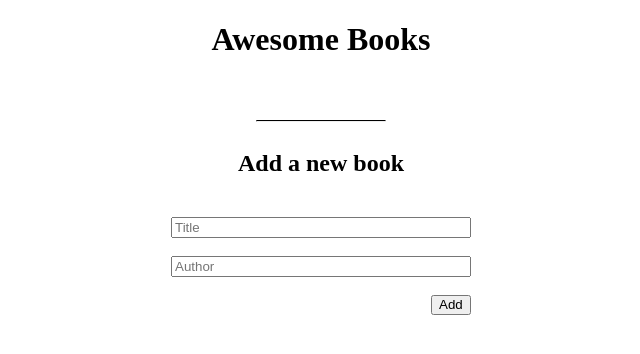
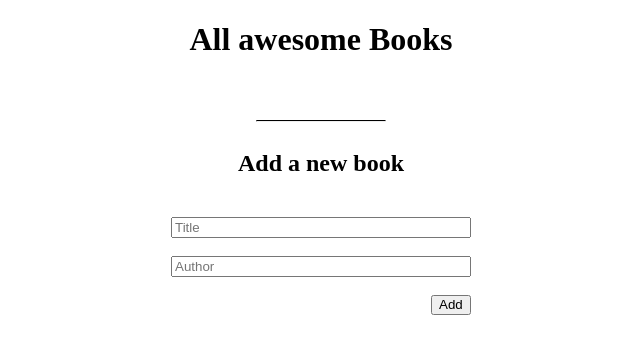
Before and after one commit to katarighe/awesome-books, a website: page index.html in a window 1280 px wide. Shown: the whole page, without its empty margins (319-959 px from the left). Drawn offline with Linux system fonts and the light colour scheme.

Commit message:
Change from "Awesome Books" to "All Awesome Boks"

```diff
--- a/index.html
+++ b/index.html
@@ -9,7 +9,7 @@
 </head>
 <body>
     <div class="container-home">
-    <h1 class="heading">Awesome Books</h1>
+    <h1 class="heading">All awesome Books</h1>
     <!-- Container for the loaded -->
     <div class="container">
 
```
